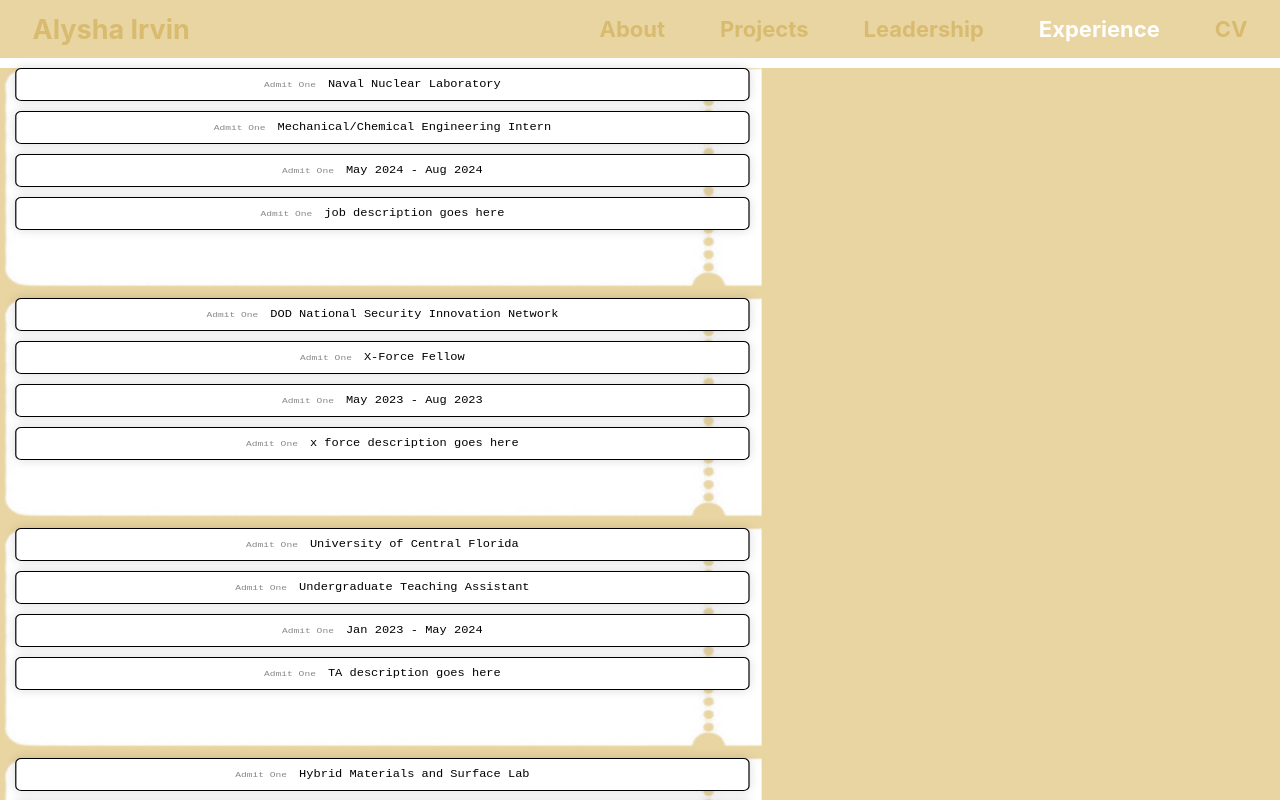
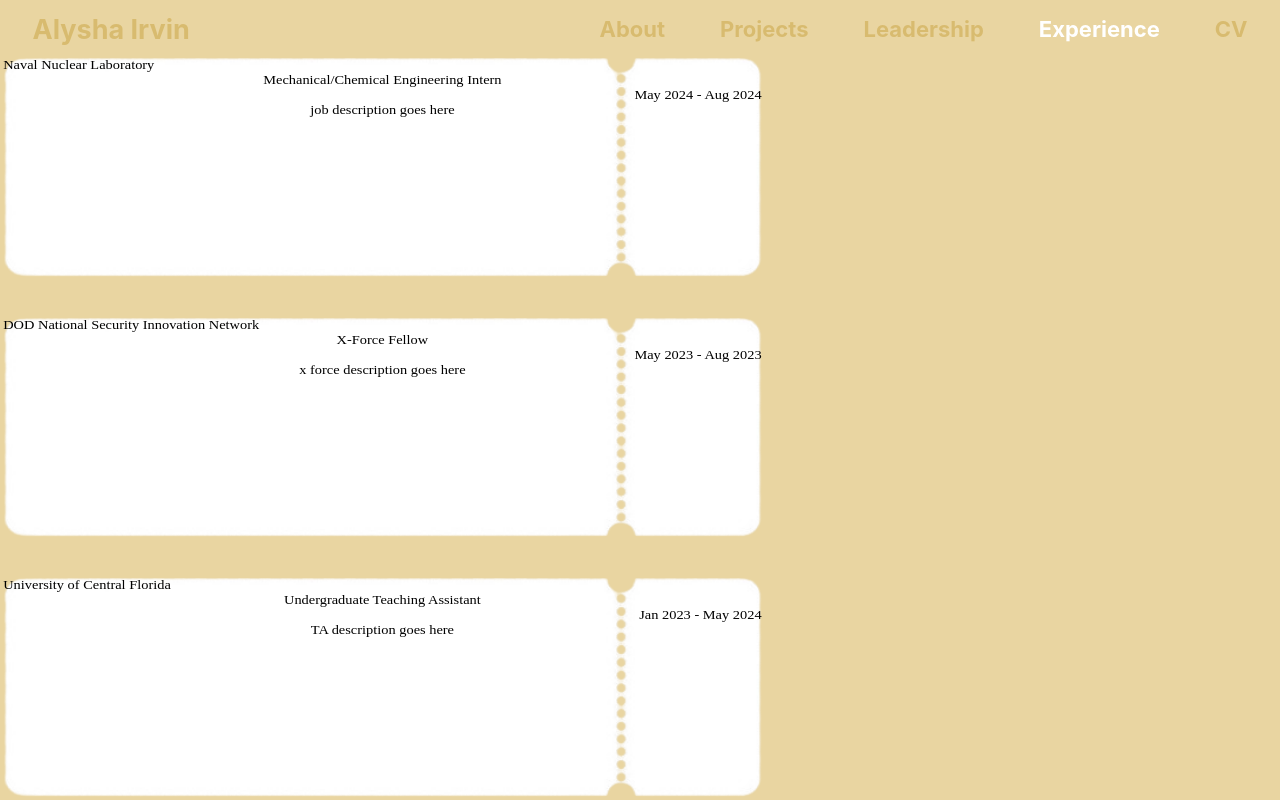
Before and after one commit to alyirvin/alyirvin.github.io, a React (Create React App) app: page /experience in a window 1280 px wide. Shown: the top 800 px of the page. Built offline with nearby package versions, Linux system fonts and the light colour scheme.

Commit message:
added experience labels and customization of the navy ticket

```diff
--- a/public/experience.json
+++ b/public/experience.json
@@ -4,25 +4,29 @@
             "company": "Naval Nuclear Laboratory",
             "title": "Mechanical/Chemical Engineering Intern",
             "years": "May 2024 - Aug 2024",
-            "description": "job description goes here"
+            "description": "job description goes here",
+            "label": "navy"
         },
         {
             "company": "DOD National Security Innovation Network",
             "title": "X-Force Fellow",
             "years": "May 2023 - Aug 2023",
-            "description": "x force description goes here"
+            "description": "x force description goes here",
+            "label": "dod"
         },
         {
             "company": "University of Central Florida",
             "title": "Undergraduate Teaching Assistant",
             "years": "Jan 2023 - May 2024",
-            "description": "TA description goes here"
+            "description": "TA description goes here",
+            "label": "uta"
         },
         {
             "company": "Hybrid Materials and Surface Lab",
             "title": "Undergraduate Researcher",
             "years": "Oct 2020 - Dec 2022",
-            "description": "research description goes here"
+            "description": "research description goes here",
+            "label": "lab"
         }
     ]
 }
--- a/src/pages/Experience.js
+++ b/src/pages/Experience.js
@@ -26,7 +26,7 @@
   {
     exps = expData.experience.map(function (exp, index) {
       return(
-        <div className="expTicket">
+        <div className="expTicket" id={exp.label}>
             <div className="exp-company">{exp.company}</div>
             <div className="exp-title">{exp.title}</div>
             <div className="exp-years">{exp.years}</div>
--- a/src/styles.css
+++ b/src/styles.css
@@ -1281,33 +1281,48 @@
 .expTicket
 {
   background-image: url("./expImgs/blankTicket.png");
-  background-size: cover;
+  background-size: 100% 100%;
   height: 220px;
   width: 632px;
   position: relative;
   transform: scaleX(1.2) translateX(-25%);
   left: 20%;
+  color: #000;
+  font-size: 1.2em;
+  margin-bottom: 40px;
+  /* display: flex;
+  flex-direction: column;
+  justify-content: center;
+  align-items: center;
+  text-align: center; */
 }
 
-.exp-company,
-.exp-title,
-.exp-years,
-.exp-desc {
-  border: 1px solid #000;
-  padding: 10px;
-  margin: 10px;
-  border-radius: 5px;
-  background-color: #fff;
-  box-shadow: 0 0 10px rgba(0, 0, 0, 0.15);
-  font-family: 'Courier New', Courier, monospace;
+.expTicket #navy
+{
+  display: grid;
+  grid-template-areas:
+    "company years"
+    "title title"
+    "desc desc";
+  grid-template-rows: 1fr 2fr 1fr;
+  align-items: center;
+  justify-items: center;
 }
 
-.exp-company:before,
-.exp-title:before,
-.exp-years:before,
-.exp-desc:before {
-  content: 'Admit One';
-  font-size: 0.8em;
-  margin-right: 10px;
-  color: #888;
+.exp-company {
+  grid-area: company;
+  justify-self: start;
 }
+
+.exp-title {
+  grid-area: title;
+}
+
+.exp-years {
+  grid-area: years;
+  justify-self: end;
+}
+
+.exp-desc {
+  grid-area: desc;
+}
```
